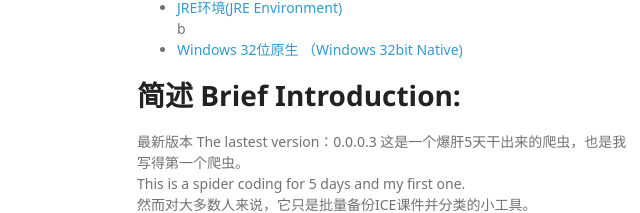
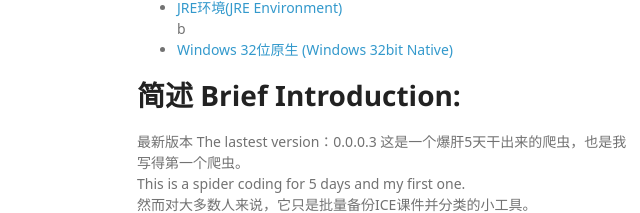
Before and after one commit to billweasley/firstSpider, a plain HTML site: page index.html in a window 1280 px wide. Shown: the part 154-367 px from the top of the page, 433-1073 px from the left. Drawn offline with Linux system fonts and the light colour scheme; a web font is replaced by a local one.

Commit message:
Update index.html

```diff
--- a/index.html
+++ b/index.html
@@ -28,7 +28,7 @@
 <ul>
 <li><a href="http://pan.baidu.com/s/1o79l7zs">JAR通用格式(JRE Universal Format)，<em>需要JRE环境(JRE Environment Required)</em></a></li>
 <li><a href="http://www.java.com/en/download/manual.jsp">JRE环境(JRE Environment)</a></li>b
-<li><a href="">Windows 32位原生 （Windows 32bit Native)</a></li>
+<li><a href="">Windows 32位原生 (Windows 32bit Native)</a></li>
 </ul>
 
 <h1>
```
